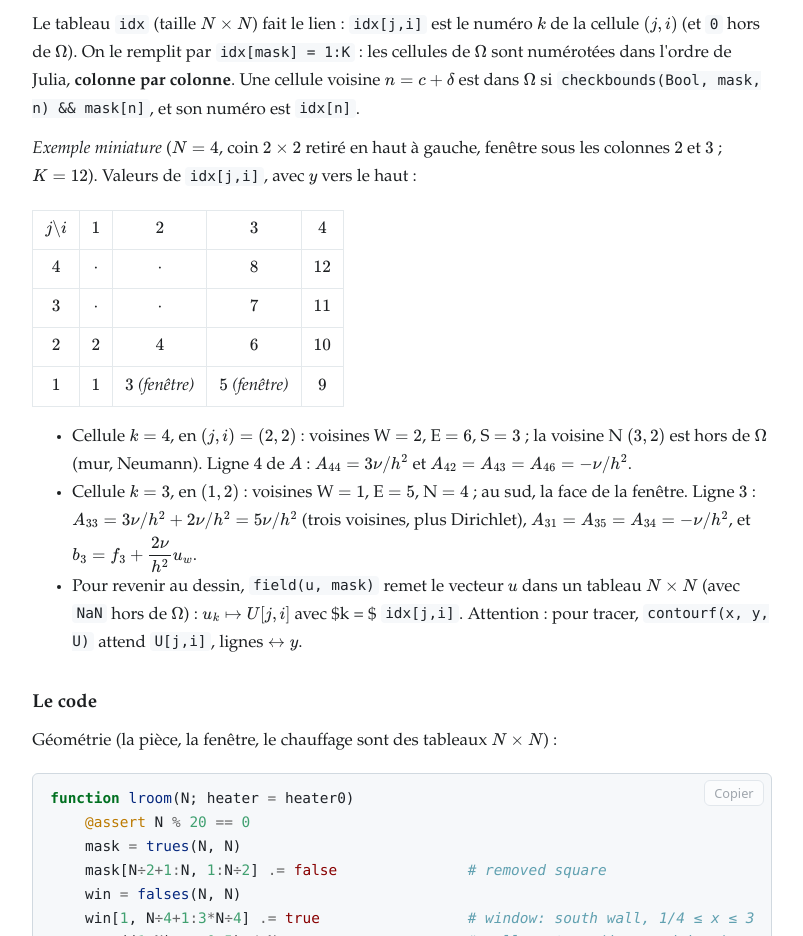
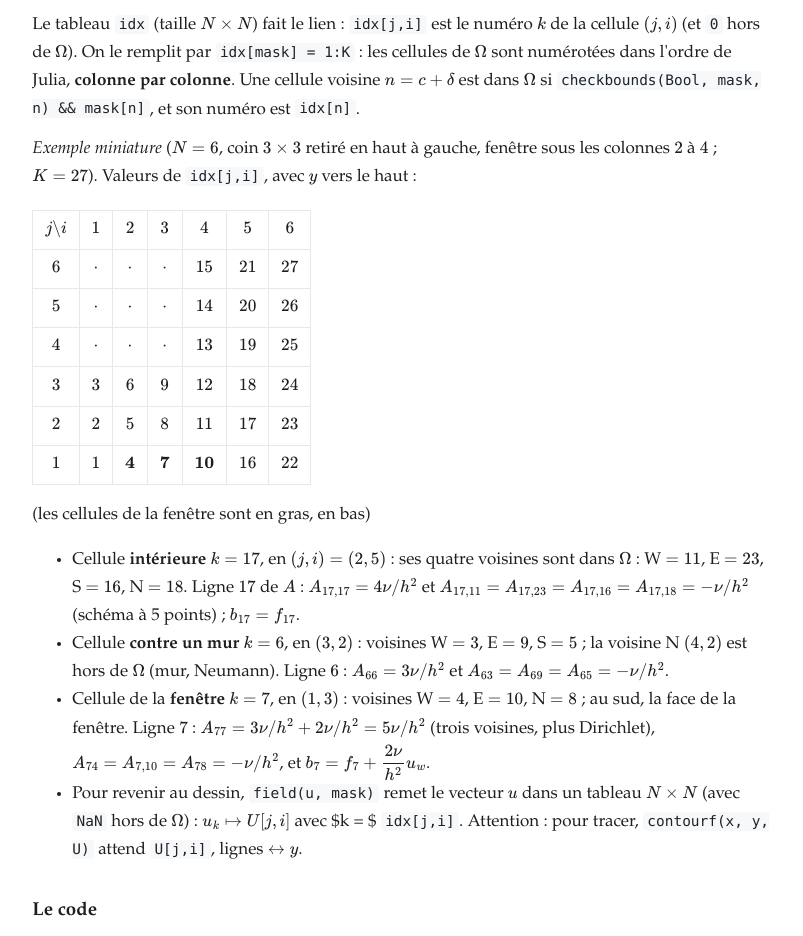
Before and after one commit to pns-mam/edp1, a plain HTML site: page docs/tp2/cm.html in a window 1280 px wide. Shown: the part 3860-4796 px from the top of the page, without its empty margins (238-1041 px from the left). Drawn offline with nearby package versions, Linux system fonts and the light colour scheme.

Commit message:
Rebuild site (docs/)

```diff
--- a/docs/tp2/cm.html
+++ b/docs/tp2/cm.html
@@ -260,11 +260,11 @@ class="math inline">\(\Omega\)</span> si
 <code>checkbounds(Bool, mask, n) &amp;&amp; mask[n]</code>, et son
 numéro est <code>idx[n]</code>.</p>
 <p><em>Exemple miniature</em> (<span class="math inline">\(N =
-4\)</span>, coin <span class="math inline">\(2\times 2\)</span> retiré
+6\)</span>, coin <span class="math inline">\(3\times 3\)</span> retiré
 en haut à gauche, fenêtre sous les colonnes <span
-class="math inline">\(2\)</span> et <span
-class="math inline">\(3\)</span> ; <span class="math inline">\(K =
-12\)</span>). Valeurs de <code>idx[j,i]</code>, avec <span
+class="math inline">\(2\)</span> à <span
+class="math inline">\(4\)</span> ; <span class="math inline">\(K =
+27\)</span>). Valeurs de <code>idx[j,i]</code>, avec <span
 class="math inline">\(y\)</span> vers le haut :</p>
 <table>
 <thead>
@@ -279,28 +279,67 @@ class="math inline">\(2\)</span></th>
 class="math inline">\(3\)</span></th>
 <th style="text-align: center;"><span
 class="math inline">\(4\)</span></th>
+<th style="text-align: center;"><span
+class="math inline">\(5\)</span></th>
+<th style="text-align: center;"><span
+class="math inline">\(6\)</span></th>
 </tr>
 </thead>
 <tbody>
 <tr>
 <td style="text-align: center;"><span
+class="math inline">\(6\)</span></td>
+<td style="text-align: center;">·</td>
+<td style="text-align: center;">·</td>
+<td style="text-align: center;">·</td>
+<td style="text-align: center;"><span
+class="math inline">\(15\)</span></td>
+<td style="text-align: center;"><span
+class="math inline">\(21\)</span></td>
+<td style="text-align: center;"><span
+class="math inline">\(27\)</span></td>
+</tr>
+<tr>
+<td style="text-align: center;"><span
+class="math inline">\(5\)</span></td>
+<td style="text-align: center;">·</td>
+<td style="text-align: center;">·</td>
+<td style="text-align: center;">·</td>
+<td style="text-align: center;"><span
+class="math inline">\(14\)</span></td>
+<td style="text-align: center;"><span
+class="math inline">\(20\)</span></td>
+<td style="text-align: center;"><span
+class="math inline">\(26\)</span></td>
+</tr>
+<tr>
+<td style="text-align: center;"><span
 class="math inline">\(4\)</span></td>
 <td style="text-align: center;">·</td>
 <td style="text-align: center;">·</td>
+<td style="text-align: center;">·</td>
 <td style="text-align: center;"><span
-class="math inline">\(8\)</span></td>
+class="math inline">\(13\)</span></td>
 <td style="text-align: center;"><span
-class="math inline">\(12\)</span></td>
+class="math inline">\(19\)</span></td>
+<td style="text-align: center;"><span
+class="math inline">\(25\)</span></td>
 </tr>
 <tr>
 <td style="text-align: center;"><span
 class="math inline">\(3\)</span></td>
-<td style="text-align: center;">·</td>
-<td style="text-align: center;">·</td>
 <td style="text-align: center;"><span
-class="math inline">\(7\)</span></td>
+class="math inline">\(3\)</span></td>
 <td style="text-align: center;"><span
-class="math inline">\(11\)</span></td>
+class="math inline">\(6\)</span></td>
+<td style="text-align: center;"><span
+class="math inline">\(9\)</span></td>
+<td style="text-align: center;"><span
+class="math inline">\(12\)</span></td>
+<td style="text-align: center;"><span
+class="math inline">\(18\)</span></td>
+<td style="text-align: center;"><span
+class="math inline">\(24\)</span></td>
 </tr>
 <tr>
 <td style="text-align: center;"><span
@@ -308,46 +347,66 @@ class="math inline">\(2\)</span></td>
 <td style="text-align: center;"><span
 class="math inline">\(2\)</span></td>
 <td style="text-align: center;"><span
-class="math inline">\(4\)</span></td>
+class="math inline">\(5\)</span></td>
 <td style="text-align: center;"><span
-class="math inline">\(6\)</span></td>
+class="math inline">\(8\)</span></td>
 <td style="text-align: center;"><span
-class="math inline">\(10\)</span></td>
+class="math inline">\(11\)</span></td>
+<td style="text-align: center;"><span
+class="math inline">\(17\)</span></td>
+<td style="text-align: center;"><span
+class="math inline">\(23\)</span></td>
 </tr>
 <tr>
 <td style="text-align: center;"><span
 class="math inline">\(1\)</span></td>
 <td style="text-align: center;"><span
 class="math inline">\(1\)</span></td>
-<td style="text-align: center;"><span class="math inline">\(3\)</span>
-<em>(fenêtre)</em></td>
-<td style="text-align: center;"><span class="math inline">\(5\)</span>
-<em>(fenêtre)</em></td>
 <td style="text-align: center;"><span
-class="math inline">\(9\)</span></td>
+class="math inline">\(\mathbf{4}\)</span></td>
+<td style="text-align: center;"><span
+class="math inline">\(\mathbf{7}\)</span></td>
+<td style="text-align: center;"><span
+class="math inline">\(\mathbf{10}\)</span></td>
+<td style="text-align: center;"><span
+class="math inline">\(16\)</span></td>
+<td style="text-align: center;"><span
+class="math inline">\(22\)</span></td>
 </tr>
 </tbody>
 </table>
+<p>(les cellules de la fenêtre sont en gras, en bas)</p>
 <ul>
-<li>Cellule <span class="math inline">\(k = 4\)</span>, en <span
-class="math inline">\((j,i) = (2,2)\)</span> : voisines W <span
-class="math inline">\(= 2\)</span>, E <span class="math inline">\(=
-6\)</span>, S <span class="math inline">\(= 3\)</span> ; la voisine N
-<span class="math inline">\((3,2)\)</span> est hors de <span
-class="math inline">\(\Omega\)</span> (mur, Neumann). Ligne <span
-class="math inline">\(4\)</span> de <span
-class="math inline">\(A\)</span> : <span class="math inline">\(A_{44} =
-3\nu/h^2\)</span> et <span class="math inline">\(A_{42} = A_{43} =
-A_{46} = -\nu/h^2\)</span>.</li>
-<li>Cellule <span class="math inline">\(k = 3\)</span>, en <span
-class="math inline">\((1,2)\)</span> : voisines W <span
-class="math inline">\(= 1\)</span>, E <span class="math inline">\(=
-5\)</span>, N <span class="math inline">\(= 4\)</span> ; au sud, la face
-de la fenêtre. Ligne <span class="math inline">\(3\)</span> : <span
-class="math inline">\(A_{33} = 3\nu/h^2 + 2\nu/h^2 = 5\nu/h^2\)</span>
-(trois voisines, plus Dirichlet), <span class="math inline">\(A_{31} =
-A_{35} = A_{34} = -\nu/h^2\)</span>, et <span class="math inline">\(b_3
-= f_3 + \dfrac{2\nu}{h^2}u_w\)</span>.</li>
+<li>Cellule <strong>intérieure</strong> <span class="math inline">\(k =
+17\)</span>, en <span class="math inline">\((j,i) = (2,5)\)</span> : ses
+quatre voisines sont dans <span class="math inline">\(\Omega\)</span> :
+W <span class="math inline">\(= 11\)</span>, E <span
+class="math inline">\(= 23\)</span>, S <span class="math inline">\(=
+16\)</span>, N <span class="math inline">\(= 18\)</span>. Ligne <span
+class="math inline">\(17\)</span> de <span
+class="math inline">\(A\)</span> : <span class="math inline">\(A_{17,17}
+= 4\nu/h^2\)</span> et <span class="math inline">\(A_{17,11} = A_{17,23}
+= A_{17,16} = A_{17,18} = -\nu/h^2\)</span> (schéma à 5 points) ; <span
+class="math inline">\(b_{17} = f_{17}\)</span>.</li>
+<li>Cellule <strong>contre un mur</strong> <span class="math inline">\(k
+= 6\)</span>, en <span class="math inline">\((3,2)\)</span> : voisines W
+<span class="math inline">\(= 3\)</span>, E <span
+class="math inline">\(= 9\)</span>, S <span class="math inline">\(=
+5\)</span> ; la voisine N <span class="math inline">\((4,2)\)</span> est
+hors de <span class="math inline">\(\Omega\)</span> (mur, Neumann).
+Ligne <span class="math inline">\(6\)</span> : <span
+class="math inline">\(A_{66} = 3\nu/h^2\)</span> et <span
+class="math inline">\(A_{63} = A_{69} = A_{65} = -\nu/h^2\)</span>.</li>
+<li>Cellule de la <strong>fenêtre</strong> <span class="math inline">\(k
+= 7\)</span>, en <span class="math inline">\((1,3)\)</span> : voisines W
+<span class="math inline">\(= 4\)</span>, E <span
+class="math inline">\(= 10\)</span>, N <span class="math inline">\(=
+8\)</span> ; au sud, la face de la fenêtre. Ligne <span
+class="math inline">\(7\)</span> : <span class="math inline">\(A_{77} =
+3\nu/h^2 + 2\nu/h^2 = 5\nu/h^2\)</span> (trois voisines, plus
+Dirichlet), <span class="math inline">\(A_{74} = A_{7,10} = A_{78} =
+-\nu/h^2\)</span>, et <span class="math inline">\(b_7 = f_7 +
+\dfrac{2\nu}{h^2}u_w\)</span>.</li>
 <li>Pour revenir au dessin, <code>field(u, mask)</code> remet le vecteur
 <span class="math inline">\(u\)</span> dans un tableau <span
 class="math inline">\(N\times N\)</span> (avec <code>NaN</code> hors de
```
Also changed, not shown: 1 other file.
